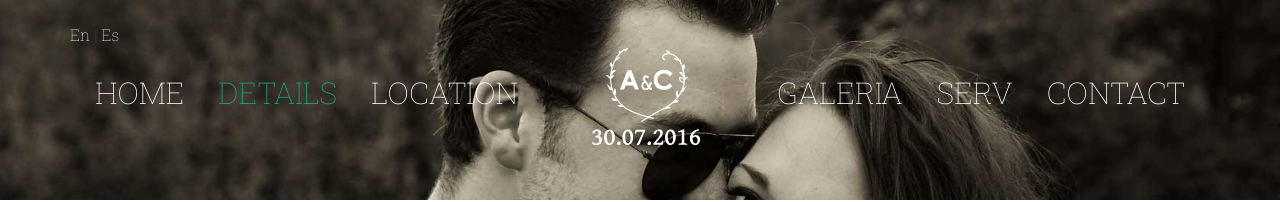
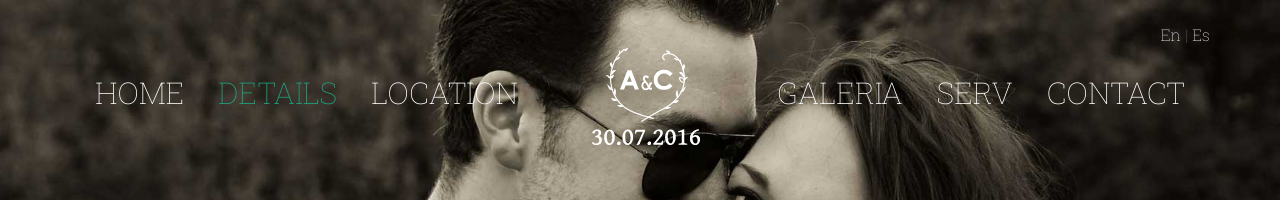
Before and after one commit to cugartepeyron/olaycarlos.github.io, a plain HTML site: page detalles.html in a window 1280 px wide. Shown: the top 202 px of the page. Drawn offline with Linux system fonts and the light colour scheme.

Commit message:
align="right"

```diff
--- a/detalles.html
+++ b/detalles.html
@@ -35,7 +35,7 @@ License URL: http://creativecommons.org/licenses/by/3.0/
 	        <!---start-top-nav---->
 			<div class="top-nav">
 				<!-- An example of changing language in runtime -->
-				<p>
+				<p align="right">
 					<a style="color:white; font-family: Roboto Slab; font-weight: 100;" class="active" href="#" ng-click="setLang('en_US')">En</a>    |
 					<a style="color:white; font-family: Roboto Slab; font-weight: 100;" href="#" ng-click="setLang('es_ES')">Es</a>
 				</p>
```
Also changed, not shown: index.html (+1 -1 lines), lugar.html (+1 -1 lines).
